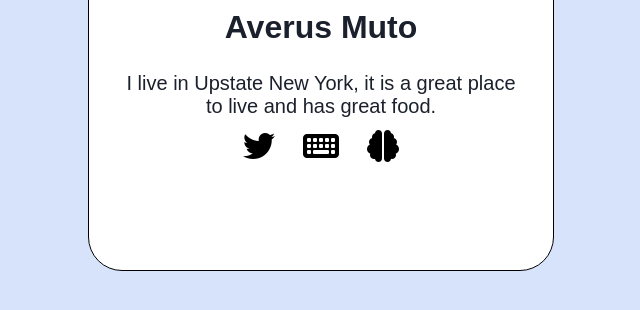
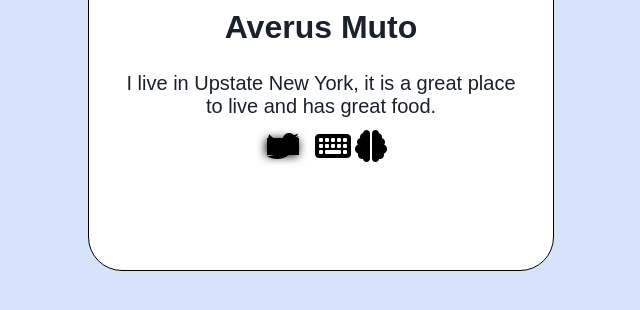
Before and after one commit to ghost59/AverusMuto, a plain HTML site: page index.htm in a window 1280 px wide. In both pictures the pointer is over the link 578 px from the left and 508 px from the top of the page. Shown: the part 362-672 px from the top of the page, without its empty margins (319-959 px from the left). Drawn offline with Linux system fonts and the light colour scheme.

Commit message:
Update style.css

```diff
--- a/style.css
+++ b/style.css
@@ -41,10 +41,13 @@ img {
 }
 
 
-a{
+a:hover{
   margin: 12px;
   height: 36px;
   width: 36px;
+  box-shadow: -1px 1px 10px black;
+  color: #1B212c;
+  background-color: black;
 }
 
 .fa-brands, .fa-twitter{
```
